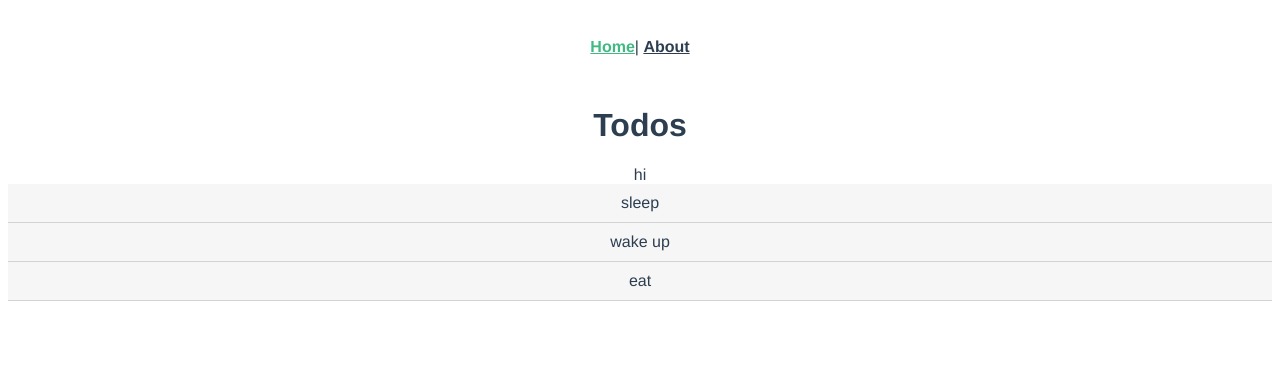
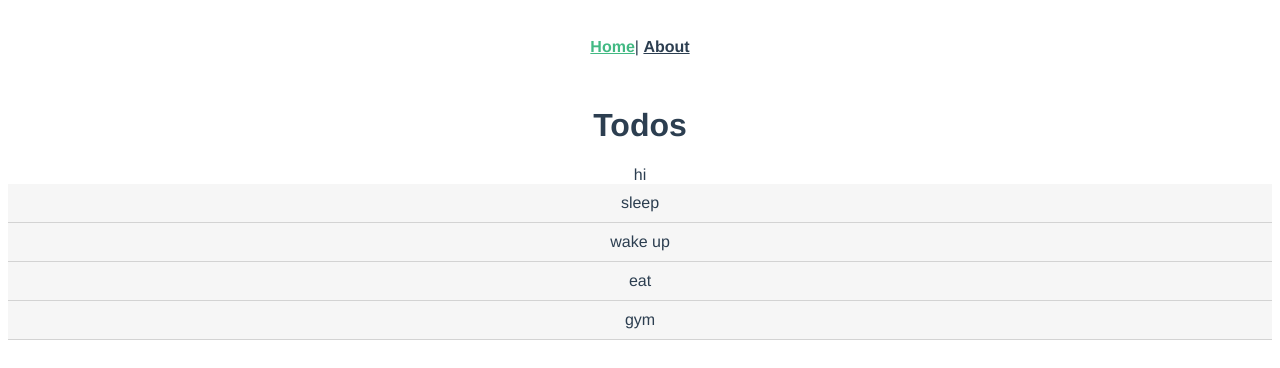
Before and after one commit to sherwin-yu/vue, a Vue app: page / in a window 1280 px wide. Shown: the top 368 px of the page. Built offline with nearby package versions, Linux system fonts and the light colour scheme.

Commit message:
test out rendering a list

```diff
--- a/src/components/TodoItem.vue
+++ b/src/components/TodoItem.vue
@@ -1,14 +1,19 @@
 <template>
   <div>
-    <div class="todo-item">sleep</div>
-    <div class="todo-item">wake up</div>
-    <div class="todo-item">eat</div>
+    <div v-for="todo in todos" :key="todo">
+      <div class="todo-item">{{todo}}</div>
+    </div>
   </div>
 </template>
 
 <script>
 export default {
-  name: "TodoItem"
+  name: "TodoItem",
+  data() {
+    return {
+      todos: ["sleep", "wake up", "eat", "gym"]
+    };
+  }
 };
 </script>
 
```
